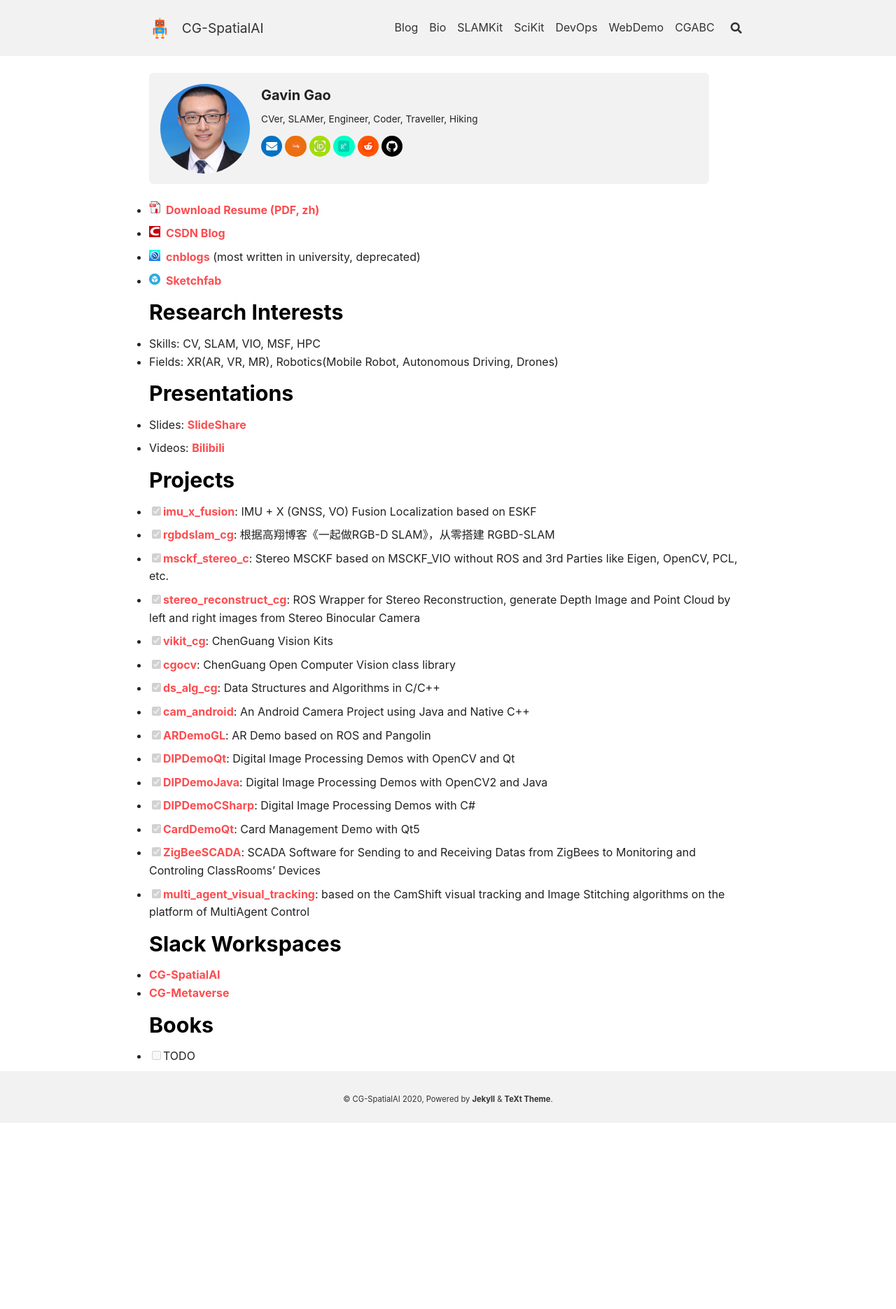
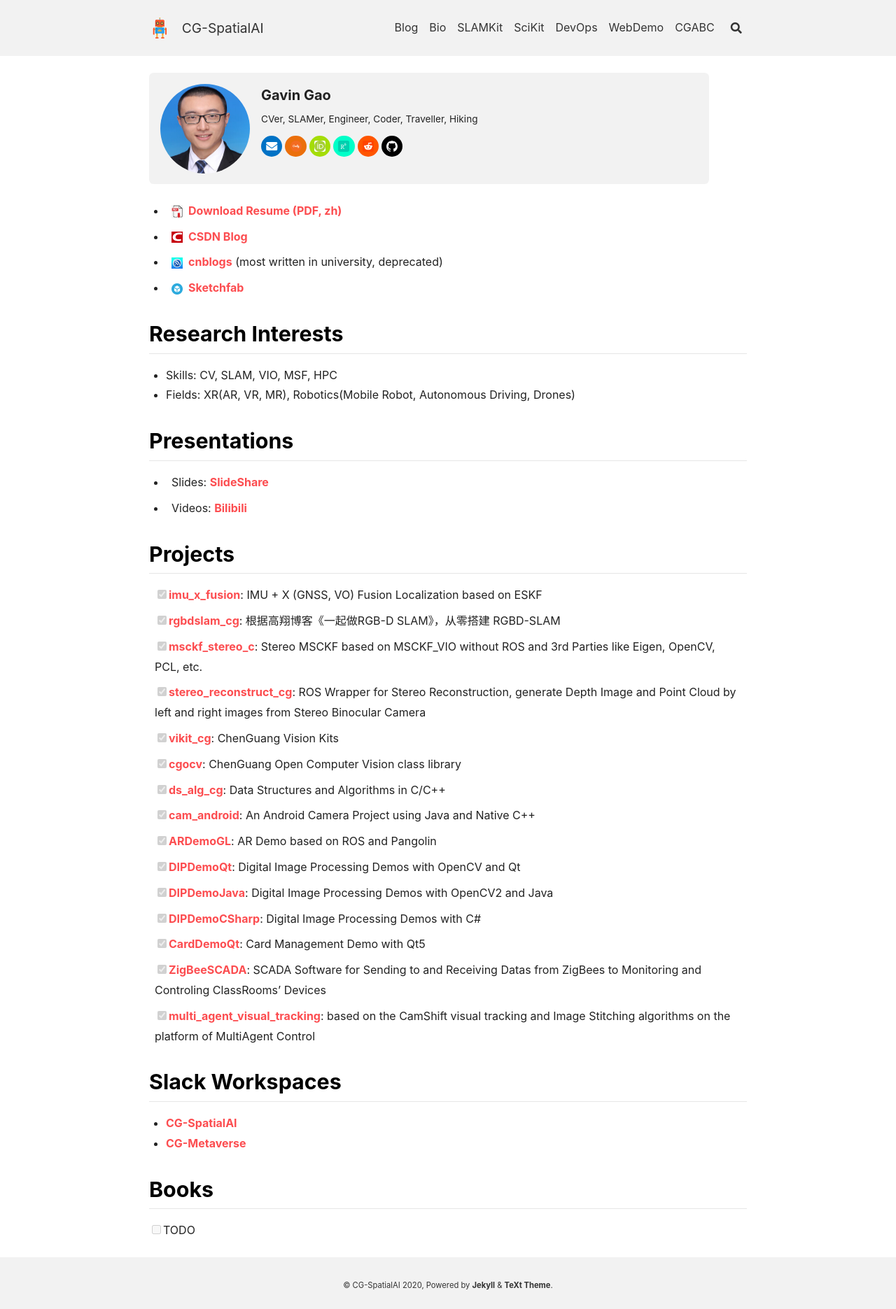
Before and after one commit to cggos/spatial-ai, a Jekyll site: the page built from bio.md, in a window 1280 px wide. Shown: the whole page at 70% size. Built offline with Jekyll 4.4.1, drawn with Linux system fonts in a browser that asks for light colours; nearby versions of some CDN libraries; comment, search, counter and statistics services are not loaded; before the commit the page ends 1605 px from its top, so only the background shows below that.

Commit message:
update Bio layout

```diff
--- a/_layouts/bio.html
+++ b/_layouts/bio.html
@@ -1,9 +1,19 @@
 ---
-layout: page_simple
+layout: page
 title: Bio
 show_title: false
 ---
 
-{%- include article/footer/author-profile.html author=site.author -%}
+<div class="layout--article">
 
-{{ content }}
+  {%- include article/footer/author-profile.html author=site.author -%}
+
+  <div class="article__content" itemprop="articleBody">
+    {{ content }}
+  </div>
+
+</div>
+
+<script>
+  {%- include scripts/article.js -%}
+</script>
```
